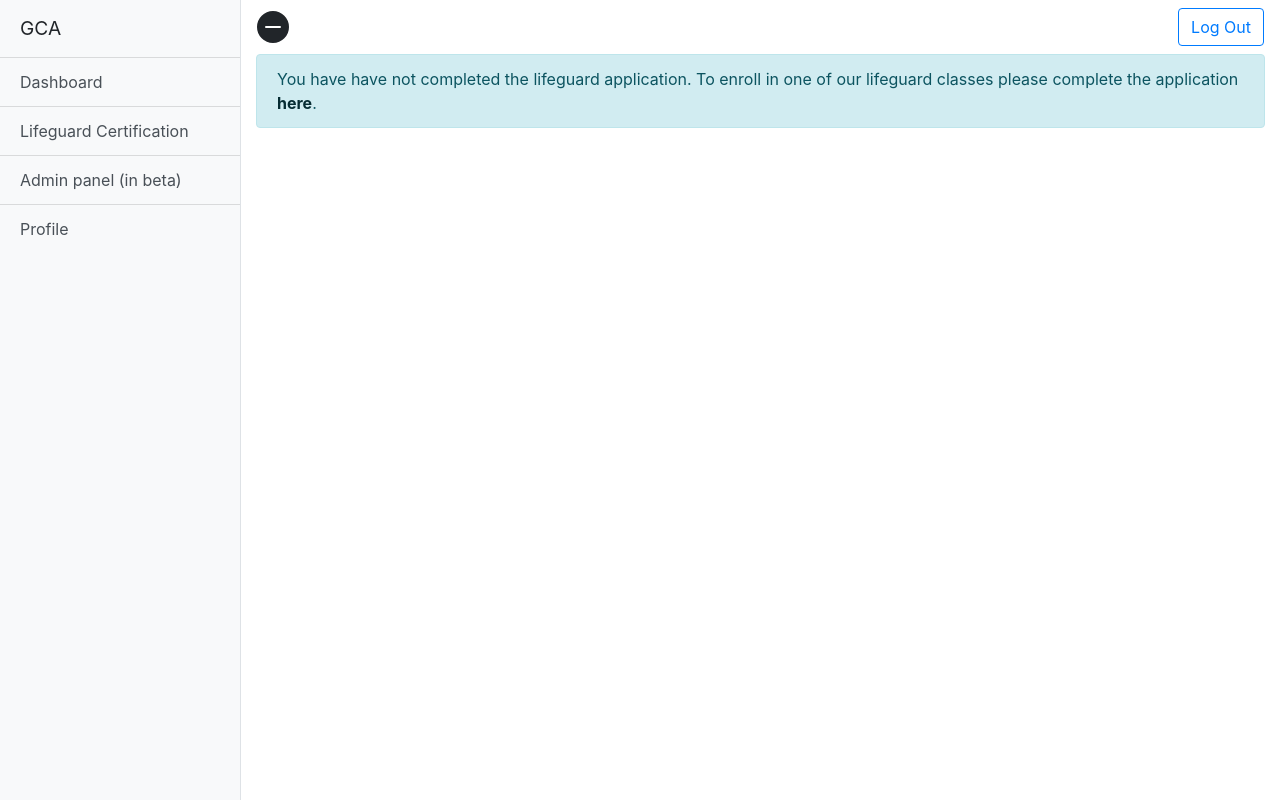
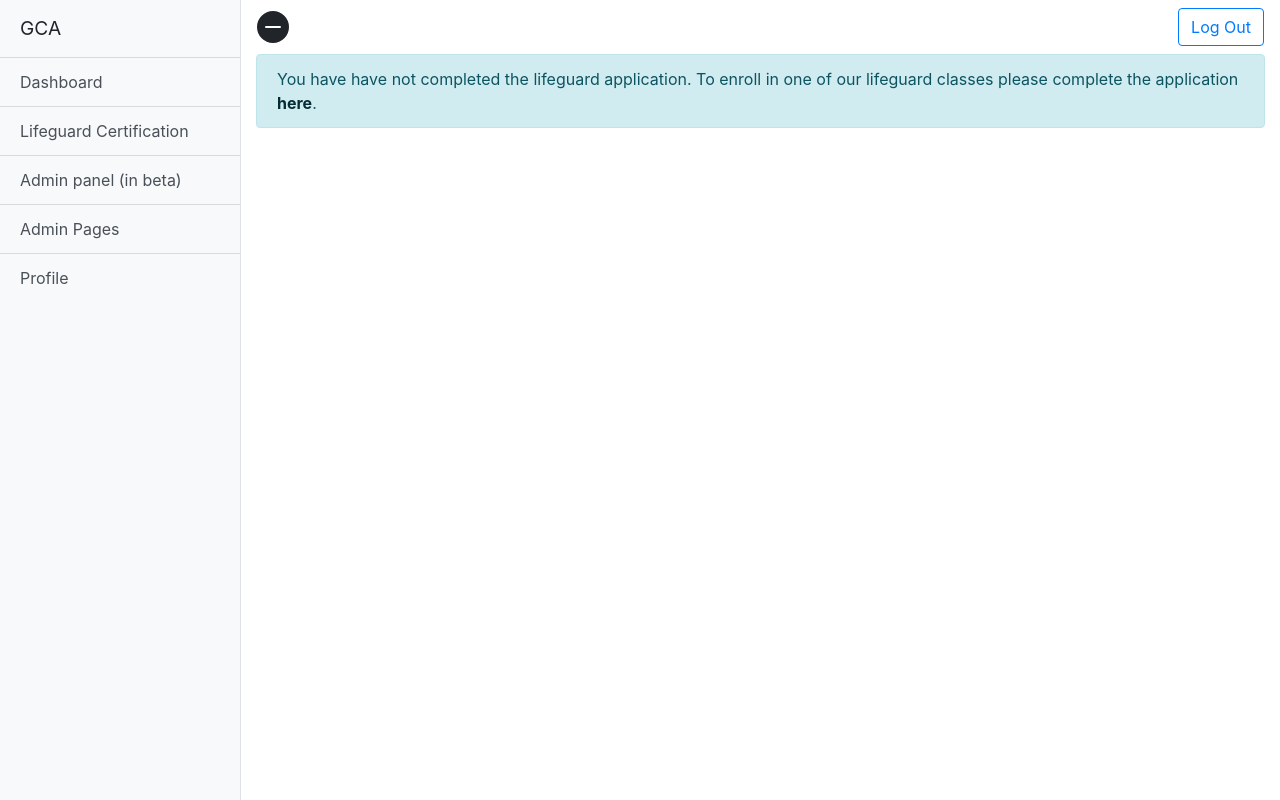
Before and after one commit to Jearce/lifeguard, a Django app: page /lifeguard/classes/ in a window 1280 px wide. Run offline with Django 3.2, Linux system fonts and the light colour scheme; the visitor is signed in with stand-in values (Sample User, id 1); data that the repository does not hold is empty; some libraries are stand-ins or nearby versions.

Commit message:
added link to for admin to get to admin pages in dashboard

```diff
--- a/templates/sidebar.html
+++ b/templates/sidebar.html
@@ -2,7 +2,7 @@
 
 {% block head %}
 <!-- link to the SqPaymentForm library -->
-<script type="text/javascript" src="https://js.squareupsandbox.com/v2/paymentform"></script>
+<script type="text/javascript" src="https://js.squareup.com/v2/paymentform"></script>
 {% endblock head %}
 
 {% block style %}
@@ -82,6 +82,9 @@
 			<a href="{% url "users:admin_panel" %}" id="id_admin_panel" class="list-group-item list-group-item-action bg-light">
 				Admin panel (in beta)
 			</a>
+			<a href="{% url "admin:index" %}" id="id_admin_panel" class="list-group-item list-group-item-action bg-light">
+				Admin Pages
+			</a>
 			{% endif %}
 
 			<a href="#" class="list-group-item list-group-item-action bg-light">Profile</a>
```
